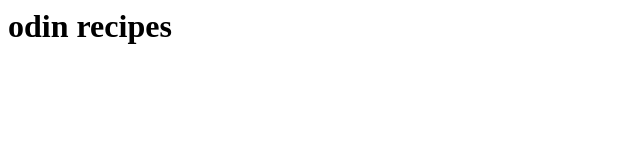
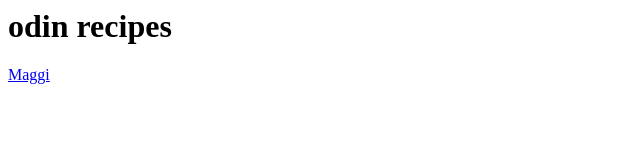
Before and after one commit to Ashishraw-007/odin-recipes, a plain HTML site: page index.html in a window 1280 px wide. Shown: the full height of the page, 0-640 px from the left. Drawn offline with Linux system fonts and the light colour scheme.

Commit message:
Add link to maggi

```diff
--- a/index.html
+++ b/index.html
@@ -7,5 +7,6 @@
 </head>
 <body>
     <h1>odin recipes</h1>
+    <a href="recipes/maggi.html">Maggi</a>
 </body>
 </html>
```
